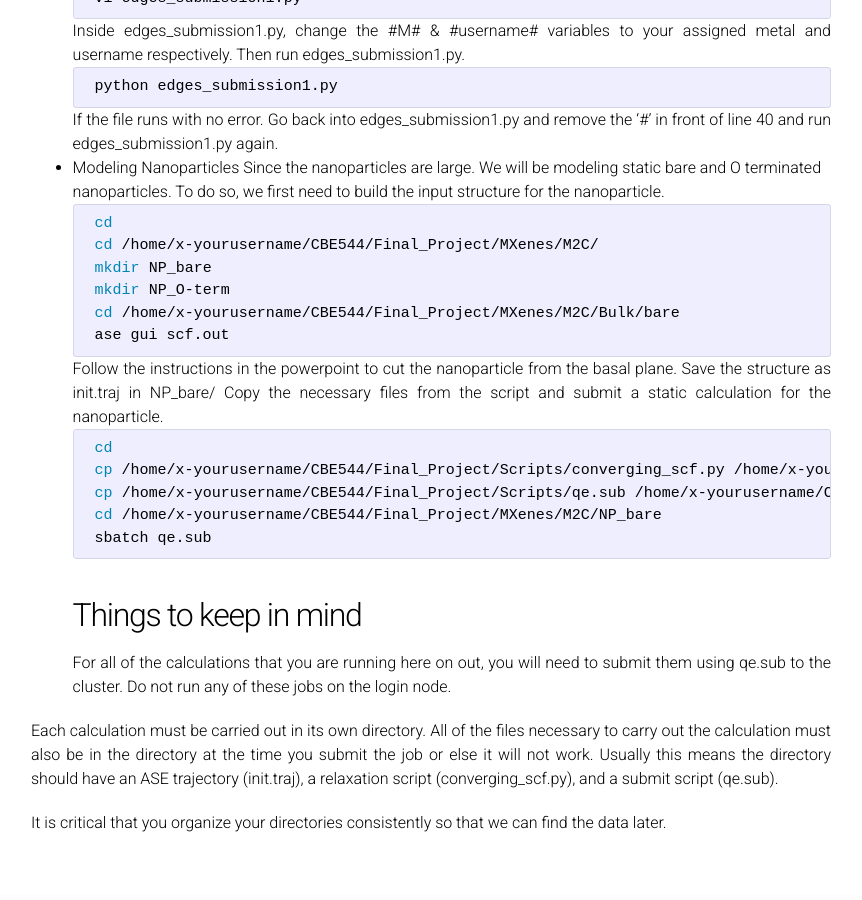
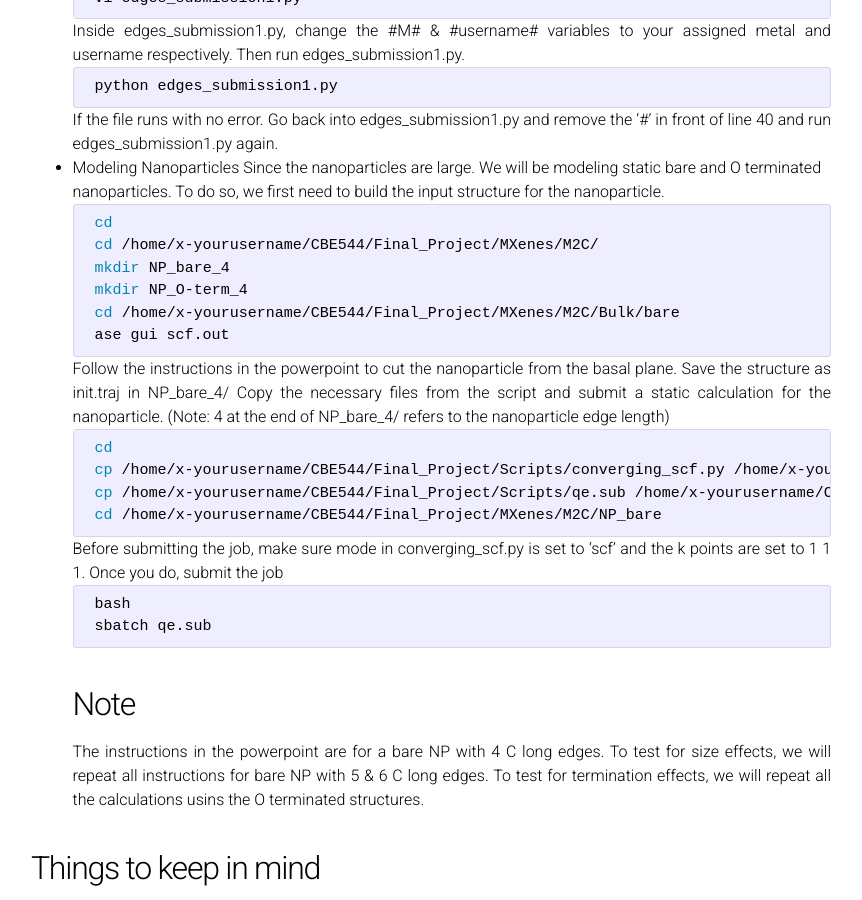
Before and after one commit to UPennCBE544/2023.github.io, a Jekyll site: the page built from ProjectDescription.md, in a window 1280 px wide and 900 px high, scrolled down 3385 px. Shown: the whole window, without its empty margins (209-1071 px from the left). Built offline with Jekyll 4.4.1, drawn with Linux system fonts in a browser that asks for light colours; our own code applies the rules of GitHub Pages for plain Markdown files.

Commit message:
Update ProjectDescription.md

````diff
--- a/ProjectDescription.md
+++ b/ProjectDescription.md
@@ -152,20 +152,27 @@ Since the nanoparticles are large. We will be modeling static bare and O termina
 ```bash
    cd
    cd /home/x-yourusername/CBE544/Final_Project/MXenes/M2C/
-   mkdir NP_bare
-   mkdir NP_O-term
+   mkdir NP_bare_4
+   mkdir NP_O-term_4
    cd /home/x-yourusername/CBE544/Final_Project/MXenes/M2C/Bulk/bare
    ase gui scf.out
    ```
- Follow the instructions in the powerpoint to cut the nanoparticle from the basal plane. Save the structure as init.traj in NP_bare/
- Copy the necessary files from the script and submit a static calculation for the nanoparticle.
+ Follow the instructions in the powerpoint to cut the nanoparticle from the basal plane. Save the structure as init.traj in NP_bare_4/
+ Copy the necessary files from the script and submit a static calculation for the nanoparticle. (Note: 4 at the end of NP_bare_4/ refers to the nanoparticle edge length)
  ```bash
    cd
    cp /home/x-yourusername/CBE544/Final_Project/Scripts/converging_scf.py /home/x-yourusername/CBE544/Final_Project/MXenes/M2C/NP_bare
    cp /home/x-yourusername/CBE544/Final_Project/Scripts/qe.sub /home/x-yourusername/CBE544/Final_Project/MXenes/M2C/NP_bare
    cd /home/x-yourusername/CBE544/Final_Project/MXenes/M2C/NP_bare
+   ```
+Before submitting the job, make sure mode in converging_scf.py is set to 'scf' and the k points are set to 1 1 1. Once you do, submit the job
+   ```
+   bash
    sbatch qe.sub
    ```
+## Note ##
+The instructions in the powerpoint are for a bare NP with 4 C long edges. To test for size effects, we will repeat all instructions for bare NP with 5 & 6 C long edges. To test for termination effects, we will repeat all the calculations usins the O terminated structures.
+
 ## Things to keep in mind ##
 For all of the calculations that you are running here on out, you will need to submit them using qe.sub to the cluster. Do not run any of these jobs on the login node.
 
````
